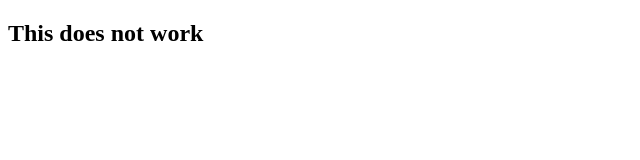
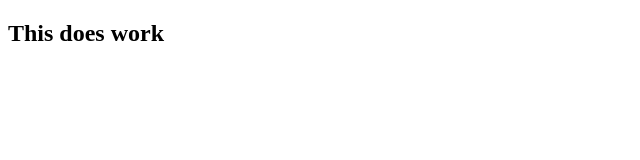
Before and after one commit to MirIntern/CI-CD-with-Jenkins, a plain HTML site: page src/index.html in a window 1280 px wide. Shown: the full height of the page, 0-640 px from the left. Drawn offline with Linux system fonts and the light colour scheme.

Commit message:
Update index.html

```diff
--- a/src/index.html
+++ b/src/index.html
@@ -3,6 +3,6 @@
   <head>
   </head>
   <body>
-    <h2> This does not work </h2>
+    <h2> This does work </h2>
   </body>
 </html>
```
